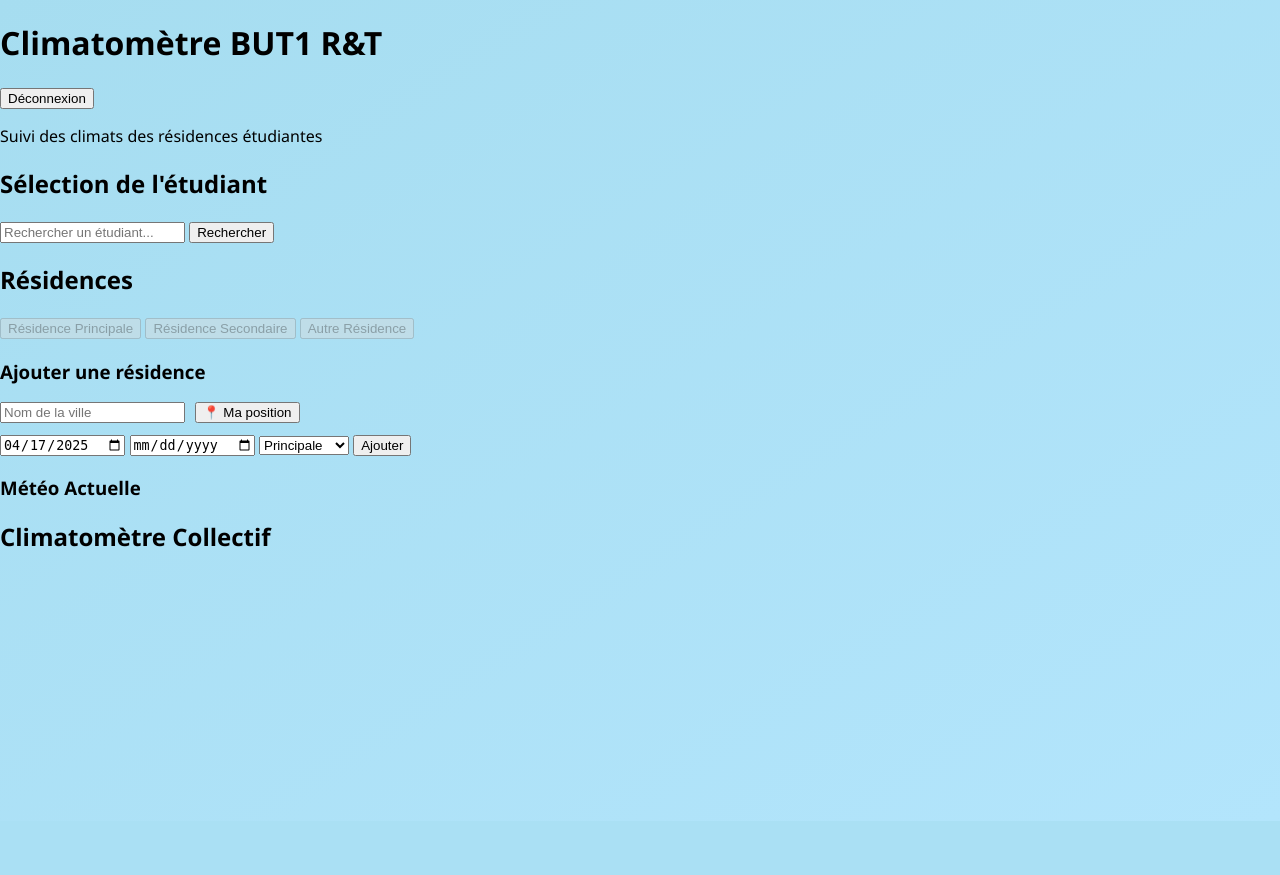
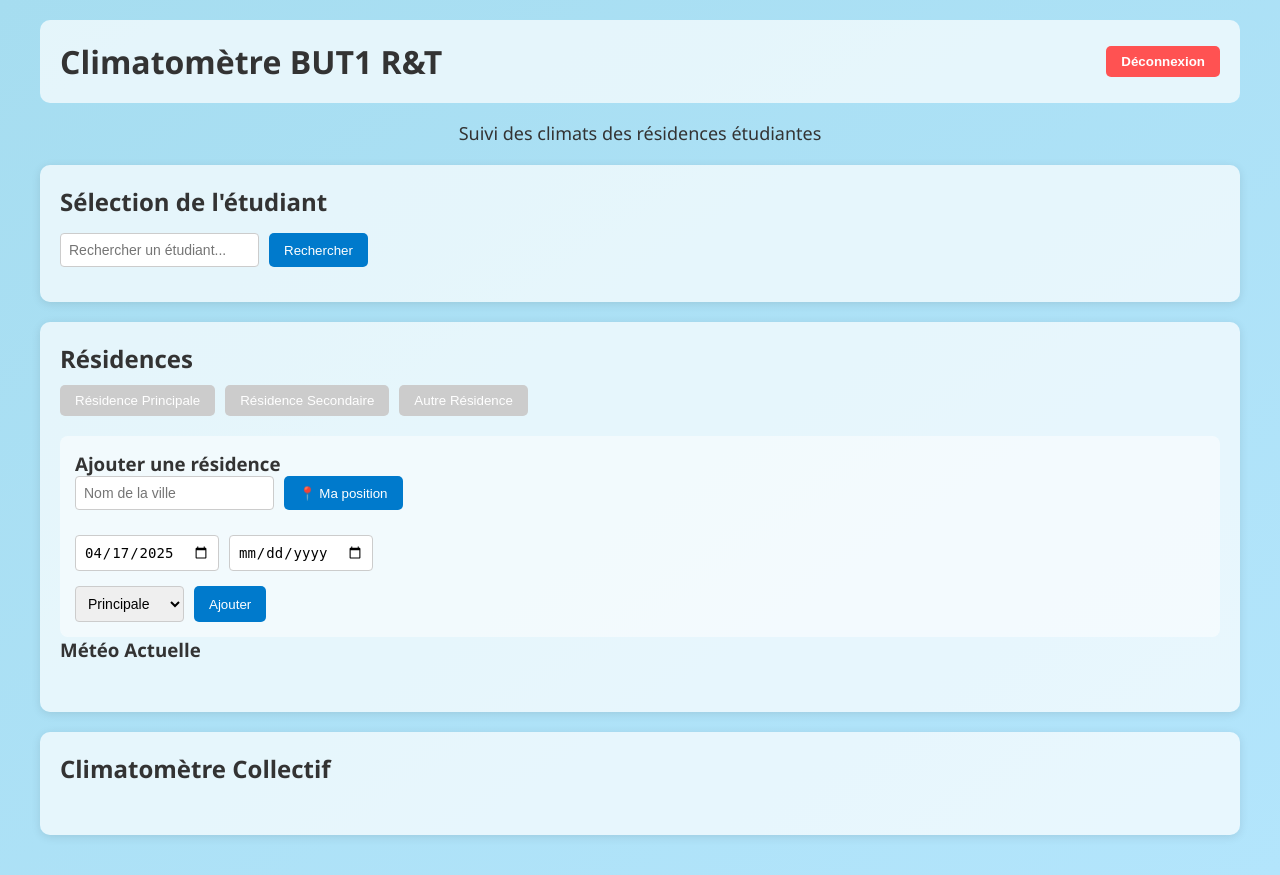
Before and after one commit to UnivR208/SAE23GRP3, a PHP site: page / in a window 1280 px wide. Before the commit the page ends 547 px from the top, so only its background shows below. Run offline with PHP 8.4, Linux system fonts and the light colour scheme.

Commit message:
update
modification des css renomage des repertoires et des liens vers les fichiers css

```diff
--- a/index css.css
+++ b/css/index.css
@@ -4,16 +4,24 @@ body {
     padding: 0;
     font-family: 'Segoe UI', sans-serif;
     background: linear-gradient(to bottom right, #a6ddf0, #b3e5fc);
-    height: 100vh;
-    overflow: hidden;
+    min-height: 100vh;
+    overflow-x: hidden;
     position: relative;
     transition: background 1s ease, color 1s ease;
+    color: #333;
   }
 
   /* Mode nuit */
   body.night-mode {
     background: radial-gradient(ellipse at bottom, #0d1b2a 0%, #000000 100%);
     color: white;
+  }
+
+  /* Conteneur principal */
+  .container {
+    max-width: 1200px;
+    margin: 0 auto;
+    padding: 20px;
   }
 
   /* En-tête */
@@ -26,6 +34,133 @@ body {
     align-items: flex-end;
     gap: 10px;
     z-index: 10;
+  }
+
+  /* Styles pour la page principale */
+  .header {
+    display: flex;
+    justify-content: space-between;
+    align-items: center;
+    padding: 20px;
+    background-color: rgba(255, 255, 255, 0.7);
+    border-radius: 10px;
+    margin-bottom: 15px;
+  }
+
+  h1, h2, h3 {
+    margin: 0;
+    padding: 0;
+  }
+
+  p {
+    text-align: center;
+    margin-bottom: 20px;
+    font-size: 18px;
+  }
+
+  .logout-btn {
+    padding: 8px 15px;
+    background-color: #ff5252;
+    color: white;
+    border: none;
+    border-radius: 5px;
+    cursor: pointer;
+    font-weight: bold;
+  }
+
+  .logout-btn:hover {
+    background-color: #ff3333;
+  }
+
+  /* Styles pour les sections */
+  .section {
+    background-color: rgba(255, 255, 255, 0.7);
+    border-radius: 10px;
+    padding: 20px;
+    margin-bottom: 20px;
+    box-shadow: 0 2px 10px rgba(0, 0, 0, 0.1);
+  }
+
+  /* Styles pour les contrôles des résidences */
+  .residence-controls {
+    display: flex;
+    gap: 10px;
+    margin-top: 10px;
+  }
+
+  /* Styles pour la recherche */
+  .search-container {
+    display: flex;
+    gap: 10px;
+    margin: 15px 0;
+  }
+
+  /* Styles pour les formulaires */
+  .form-fields {
+    display: flex;
+    flex-direction: column;
+    gap: 15px;
+  }
+
+  .date-fields {
+    display: flex;
+    gap: 10px;
+  }
+
+  .form-row {
+    display: flex;
+    gap: 10px;
+  }
+
+  /* Styles pour les boutons */
+  button {
+    padding: 8px 15px;
+    background-color: #007acc;
+    color: white;
+    border: none;
+    border-radius: 5px;
+    cursor: pointer;
+    transition: background-color 0.3s ease;
+  }
+
+  button:hover:not([disabled]) {
+    background-color: #005fa3;
+  }
+
+  button[disabled] {
+    background-color: #cccccc;
+    cursor: not-allowed;
+  }
+
+  /* Styles pour les inputs */
+  input, select {
+    padding: 8px;
+    border: 1px solid #ccc;
+    border-radius: 4px;
+    font-size: 14px;
+  }
+
+  /* Styles pour la météo actuelle */
+  #current-weather, #forecast {
+    display: flex;
+    flex-wrap: wrap;
+    gap: 15px;
+    margin-top: 15px;
+  }
+
+  /* Style pour le formulaire d'ajout de résidence */
+  #add-residence-form {
+    padding: 15px;
+    background-color: rgba(255, 255, 255, 0.5);
+    border-radius: 8px;
+  }
+
+  /* Style pour le climatomètre collectif */
+  #climate-stats {
+    padding: 15px;
+    display: flex;
+    flex-direction: column;
+    gap: 10px;
   }
 
   .site-logo {
@@ -161,6 +296,15 @@ body {
     .site-logo { width: 180px; }
     .cloud { width: 150px; }
     .star { width: 60px; }
+
+    .residence-controls, .search-container, .date-fields, .form-row {
+      flex-direction: column;
+      width: 100%;
+    }
+
+    .search-container input, .date-fields input, .form-row select, .form-row button {
+      width: 100%;
+    }
   }
 
   @media (max-width: 480px) {
@@ -170,4 +314,13 @@ body {
     .login-form input,
     .login-form button { font-size: 0.9rem; padding: 10px; }
     .login-container h2 { font-size: 1rem; }
+
+    .header {
+      flex-direction: column;
+      gap: 10px;
+    }
+
+    input, button, select {
+      width: 100%;
+    }
   }
--- a/index.html
+++ b/index.html
@@ -4,19 +4,19 @@
     <meta charset="UTF-8">
     <meta name="viewport" content="width=device-width, initial-scale=1.0">
     <title>Windy - Climatomètre BUT1 R&T</title>
-    <link rel="stylesheet" href="index css.css" />
+    <link rel="stylesheet" href="css/index.css" />
 </head>
 <body>
-    <div>
+    <div class="container">
         <div class="header">
             <h1>Climatomètre BUT1 R&T</h1>
             <button id="logout-button" class="logout-btn">Déconnexion</button>
         </div>
         <p>Suivi des climats des résidences étudiantes</p>
 
-        <div>
+        <div class="section">
             <h2>Sélection de l'étudiant</h2>
-            <div>
+            <div class="search-container">
                 <input type="text" id="student-search" placeholder="Rechercher un étudiant...">
                 <button id="search-button">Rechercher</button>
             </div>
@@ -25,7 +25,7 @@
             </div>
         </div>
 
-        <div>
+        <div class="section">
             <h2>Résidences</h2>
             <div class="residence-controls">
                 <button id="main-residence" disabled>Résidence Principale</button>
@@ -35,19 +35,23 @@
 
             <div id="add-residence-form" style="margin-top: 20px;">
                 <h3>Ajouter une résidence</h3>
-                <div>
+                <div class="form-fields">
                     <div style="display: flex; gap: 10px; margin-bottom: 10px;">
                         <input type="text" id="city-name" placeholder="Nom de la ville">
                         <button id="use-location-button" title="Utiliser ma position actuelle">📍 Ma position</button>
                     </div>
+                    <div class="date-fields">
                         <input type="date" id="start-date" placeholder="Date de début">
                         <input type="date" id="end-date" placeholder="Date de fin">
+                    </div>
+                    <div class="form-row">
                         <select id="residence-type">
                             <option value="main">Principale</option>
                             <option value="secondary">Secondaire</option>
                             <option value="other">Autre</option>
                         </select>
                         <button id="add-residence-button">Ajouter</button>
+                    </div>
                 </div>
                 <div id="add-residence-error" style="color: red;"></div>
             </div>
@@ -63,7 +67,7 @@
             </div>
         </div>
 
-        <div>
+        <div class="section">
             <h2>Climatomètre Collectif</h2>
             <div id="climate-stats">
                 <!-- Les statistiques seront affichées ici -->
--- a/login.html
+++ b/login.html
@@ -4,7 +4,7 @@
   <meta charset="UTF-8" />
   <meta name="viewport" content="width=device-width, initial-scale=1.0"/>
   <title>Connexion</title>
-  <link rel="stylesheet" href="index css.css" />
+  <link rel="stylesheet" href="css/index.css" />
 </head>
 <body class="day-mode">
   <header class="site-header">
--- a/Windy html.html
+++ b/windy.html
@@ -4,7 +4,7 @@
   <meta charset="UTF-8">
   <meta name="viewport" content="width=device-width, initial-scale=1.0">
   <title>SAÉ 23 - Solution informatique.</title>
-  <link rel="stylesheet" href="Windy css.css">
+  <link rel="stylesheet" href="css/windy.css">
   <style>
     /* Ajout pour la transition */
     #fade-out {
```
Also changed, not shown: css/windy.css (renamed from Windy css.css). Lines whose indentation alone changed are shown as unchanged.
